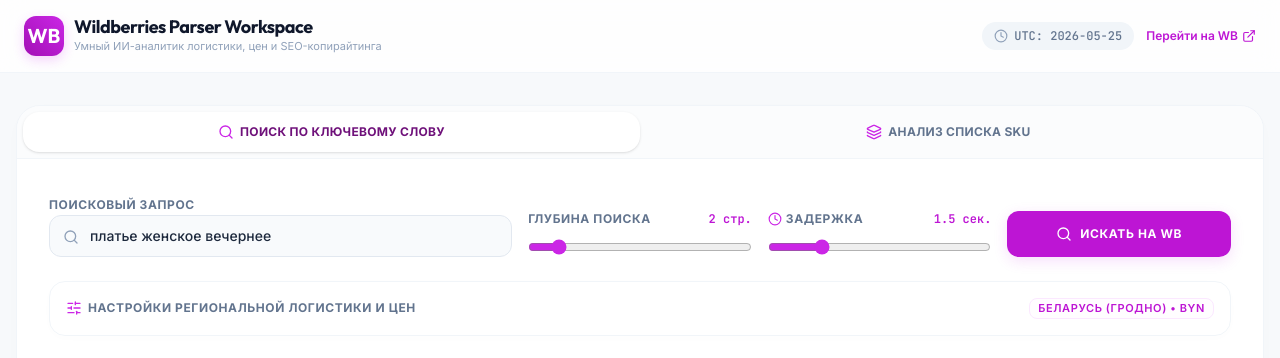
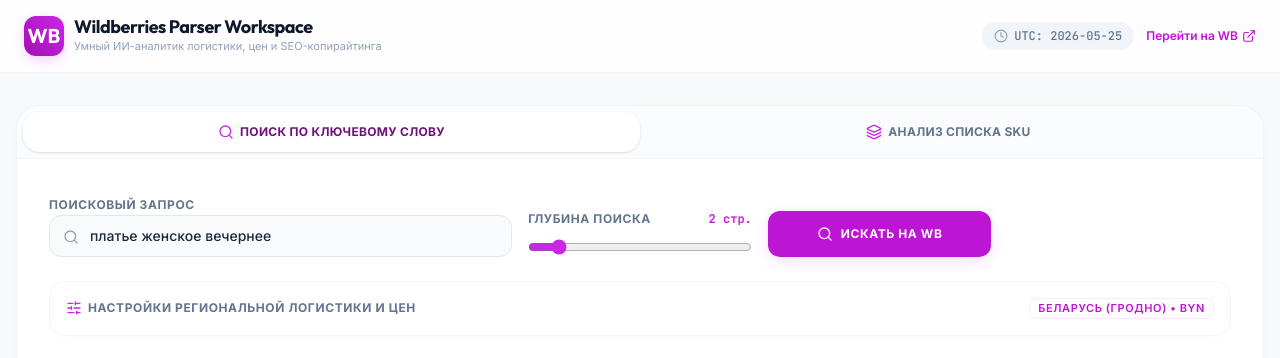
Before and after one commit to alextrader2007/Wildberries-Parser-Workspace, a React (Vite) app: page / in a window 1280 px wide. Shown: the top 358 px of the page. Built offline with nearby package versions, Linux system fonts and the light colour scheme.

Commit message:
cleanup: убран неиспользуемый pageDelay слайдер

```diff
--- a/src/App.tsx
+++ b/src/App.tsx
@@ -61,7 +61,6 @@ export default function App() {
   const [activeTab, setActiveTab] = useState<'keyword' | 'sku'>('keyword');
   const [query, setQuery] = useState('платье женское вечернее');
   const [pages, setPages] = useState(2);
-  const [pageDelay, setPageDelay] = useState(1.5);
   const [searchWarning, setSearchWarning] = useState<string | null>(null);
   const [skuInput, setSkuInput] = useState('172345591\n107932148\n218329431\n208173492');
   const [dest, setDest] = useState('-2888067');
@@ -492,15 +491,6 @@ export default function App() {
                   <input type="range" min="1" max="10" value={pages} onChange={(e) => setPages(Number(e.target.value))}
                     className="w-full accent-berry-500 h-2 bg-slate-100 rounded-lg cursor-pointer" />
                 </div>
-                <div className="space-y-1.5">
-                  <div className="flex justify-between">
-                    <label className="text-xs font-bold text-slate-500 uppercase tracking-wider flex items-center gap-1">
-                      <Clock className="w-3.5 h-3.5 text-berry-500" /> Задержка</label>
-                    <span className="text-xs font-bold font-mono text-berry-600">{pageDelay} сек.</span>
-                  </div>
-                  <input type="range" min="0.5" max="5" step="0.5" value={pageDelay} onChange={(e) => setPageDelay(Number(e.target.value))}
-                    className="w-full accent-berry-500 h-2 bg-slate-100 rounded-lg cursor-pointer" />
-                </div>
                 <button onClick={handleSearchParsing} disabled={loading}
                   className="w-full bg-berry-600 hover:bg-berry-700 disabled:bg-berry-300 text-white font-bold text-xs uppercase tracking-wider py-3.5 px-6 rounded-xl shadow-[0_4px_14px_rgba(203,38,230,0.15)] hover:shadow-[0_6px_20px_rgba(203,38,230,0.25)] transition-all flex items-center justify-center gap-2 h-[46px]">
                   {loading ? <RefreshCw className="w-4 h-4 animate-spin" /> : <Search className="w-4 h-4" />}
```
